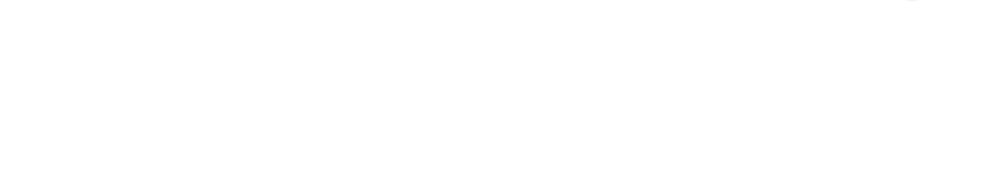
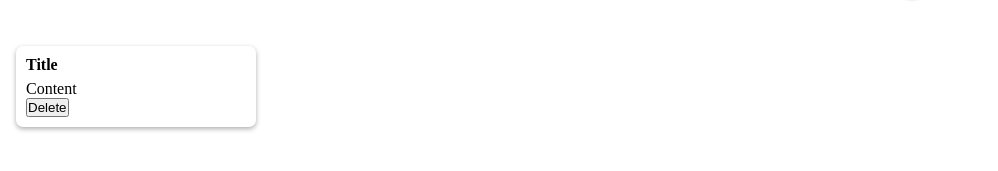
Before and after one commit to rigole/ReactJS-Applications, a React (Create React App) app in the folder note-saver-app/: page / in a window 1280 px wide. Shown: the part 455-626 px from the top of the page, without its empty margins (0-998 px from the left). Built offline with nearby package versions, Linux system fonts and the light colour scheme.

Commit message:
styling note component

```diff
--- a/note-saver-app/src/App.js
+++ b/note-saver-app/src/App.js
@@ -1,7 +1,8 @@
-import logo from './logo.svg';
+
 import Header from "./components/Header"
 import Count from "./components/Count"
 import NoteArea from "./components/NoteArea";
+import Note from "./components/Note"
 import './index.css'
 
 
@@ -12,6 +13,7 @@ function App() {
         <Header/>
         <Count/>
         <NoteArea/>
+        <Note/>
     </div>
   );
 }
--- /dev/null
+++ b/note-saver-app/src/components/Note.js
@@ -0,0 +1,14 @@
+import React from 'react'
+
+function Note() {
+
+    return (
+        <div className="note">
+            <h1>Title</h1>
+            <p>Content</p>
+            <button>Delete</button>
+        </div>
+    )
+}
+
+export default Note
--- a/note-saver-app/src/index.css
+++ b/note-saver-app/src/index.css
@@ -72,5 +72,19 @@ form button {
   height: 36px;
   box-shadow: 0 1px 3px rgb(165, 165, 165);
   cursor: pointer;
+}
 
+.note {
+    background: #ffffff;
+    width: 240px;
+    border-radius: 7px;
+    box-shadow: 0 2px 5px rgb(175, 175, 175);
+    padding: 10px;
+    float: left;
+    margin: 16px 0 16px 16px;
 }
+
+.note h1{
+    font-size: 1rem;
+    margin-bottom: 6px;
+}
```
